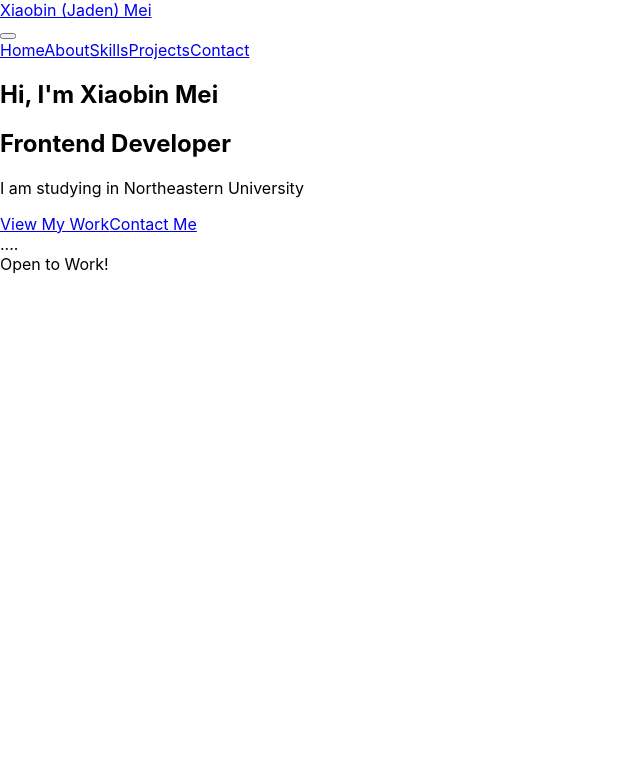
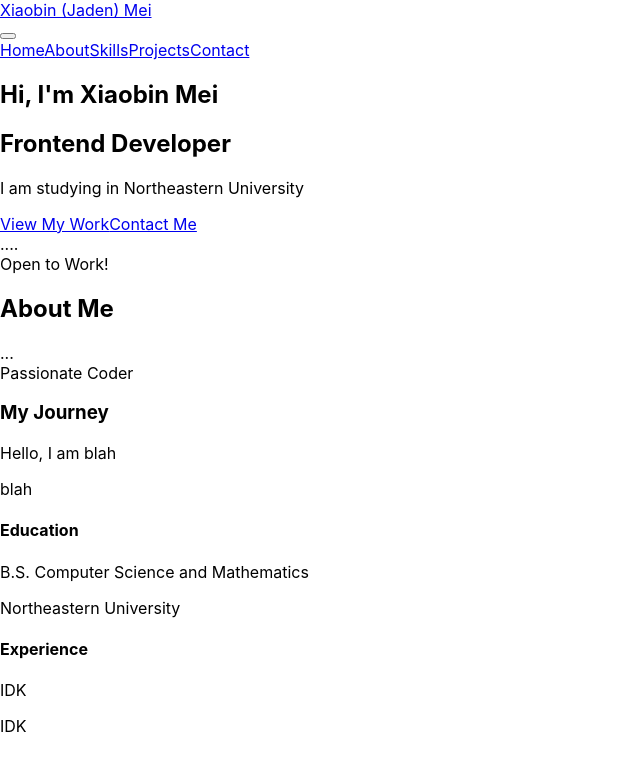
Before and after one commit to Jadeni77/XiaobinMei, a React (Vite) app: page / in a window 1280 px wide. Shown: the top 770 px of the page, without its empty margins (0-640 px from the left). Built offline with nearby package versions, Linux system fonts and the light colour scheme.

Commit message:
Implement About.jsx

```diff
--- a/src/components/About.jsx
+++ b/src/components/About.jsx
@@ -1,7 +1,43 @@
 import React from "react";
 
 function About() {
+  return (
+    <section id="about" className="about">
+      <div className="container">
+        <div className="section-header">
+          <h2>About Me</h2>
+          <div className="divider"></div>
+        </div>
 
+        <div className="about-content">
+          <div className="about-image">
+            <div className="about-image-placeholder">...</div>
+            <div className="image-badge">Passionate Coder</div>
+          </div>
+        </div>
+
+        <div className="about-text">
+          <h3>My Journey</h3>
+          <p>Hello, I am blah</p>
+          <p>blah</p>
+
+          <div className="info-cards">
+            <div className="info-card education">
+              <h4>Education</h4>
+              <p>B.S. Computer Science and Mathematics</p>
+              <p>Northeastern University</p>
+
+              <div className="info-card experience">
+                <h4>Experience</h4>
+                <p>IDK</p>
+                <p>IDK</p>
+              </div>
+            </div>
+          </div>
+        </div>
+      </div>
+    </section>
+  );
 }
 
 export default About;
```
